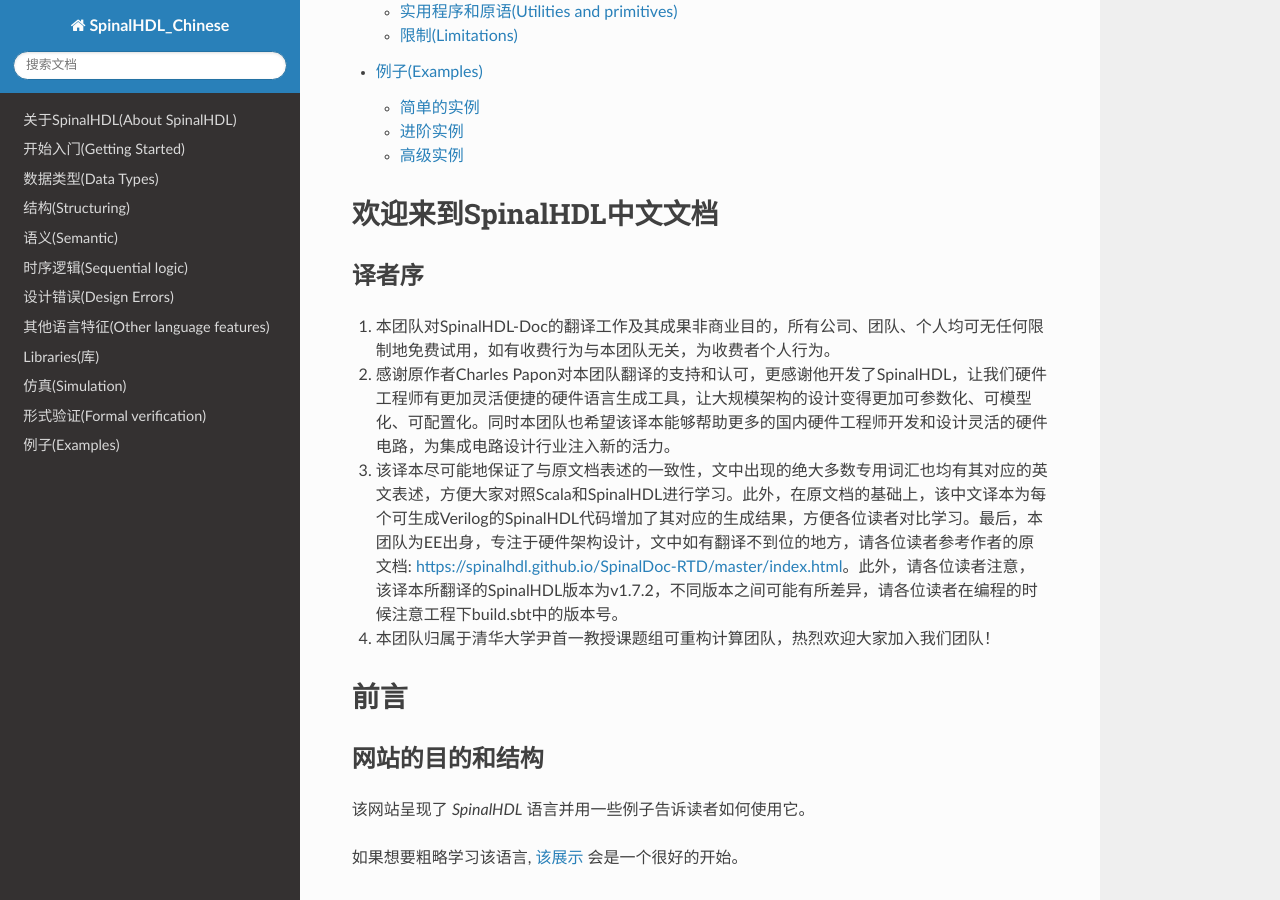
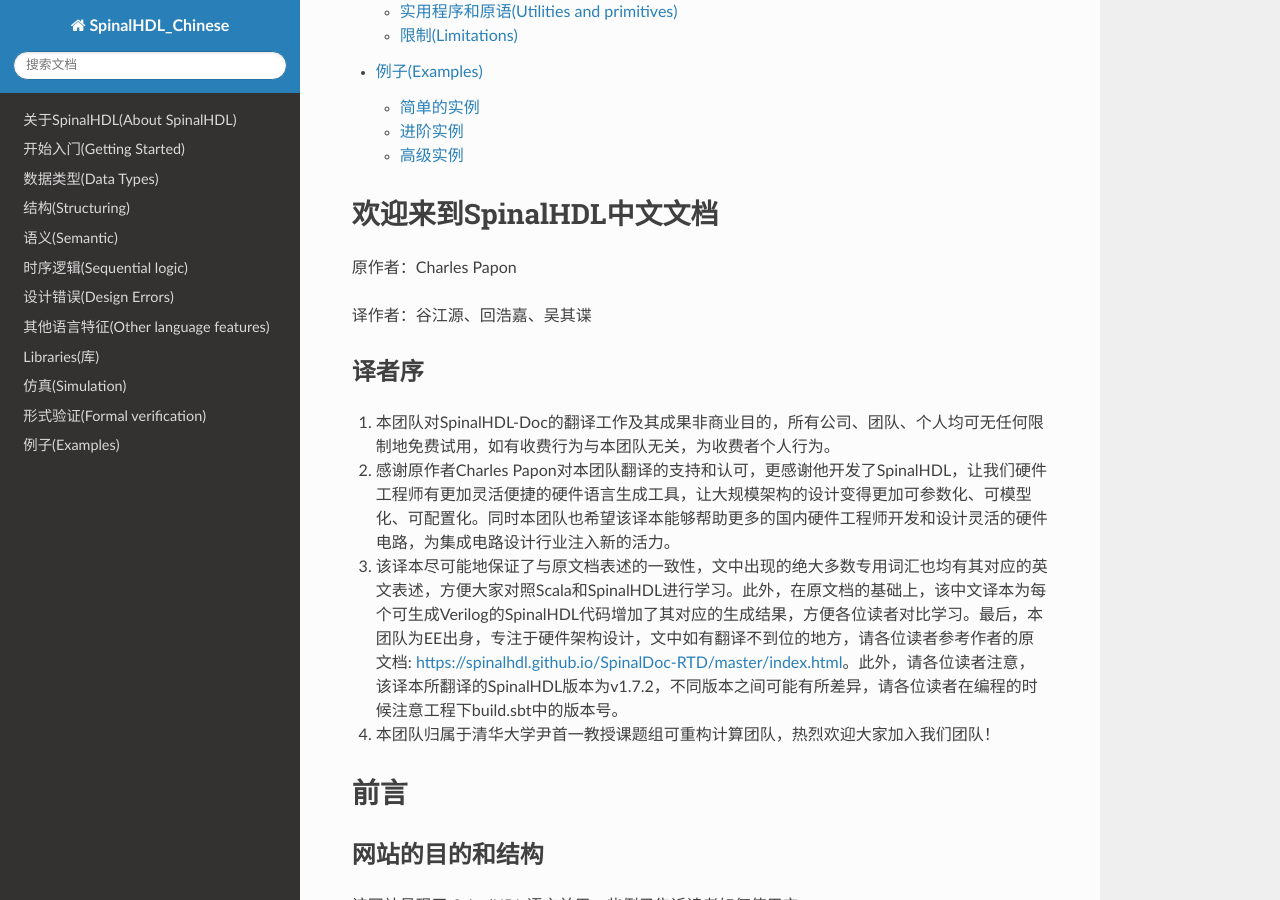
Before and after one commit to thuCGRA/SpinalHDL_Chinese_Doc, a Sphinx documentation site: the page built from Sphinx/index.rst, in a window 1280 px wide and 900 px high, scrolled down 2708 px. Built offline with Sphinx 7.4.7 and the Read the Docs theme 2.0.0, drawn with Linux system fonts in a browser that asks for light colours.

Commit message:
Update index.rst

```diff
--- a/Sphinx/index.rst
+++ b/Sphinx/index.rst
@@ -21,6 +21,10 @@
 
 欢迎来到SpinalHDL中文文档
 =============================================
+
+原作者：Charles Papon
+
+译作者：谷江源、回浩嘉、吴其谍
 
 译者序
 ---------------------------------------------
```
